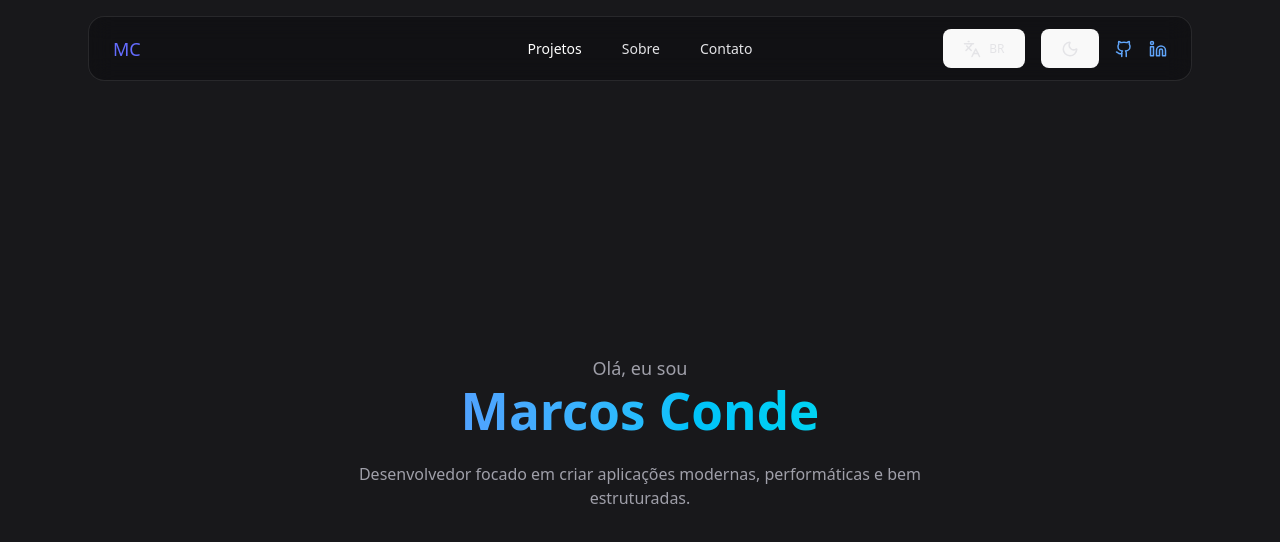
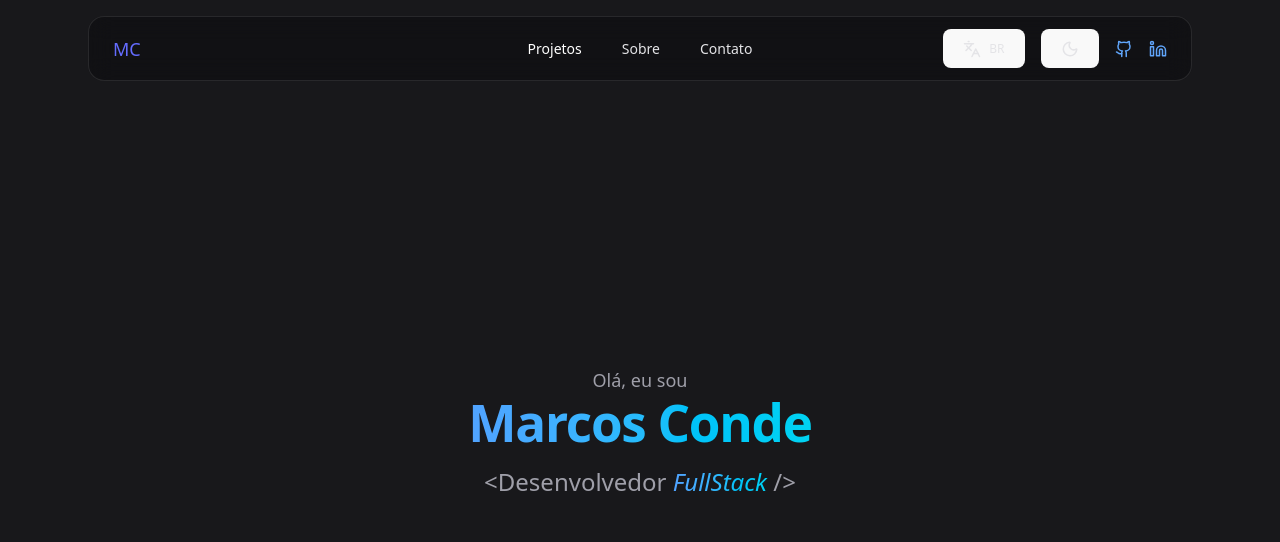
Before and after one commit to MarcosCondeJr/my-portfolio, a React (Vite) app: page / in a window 1280 px wide. Shown: the top 542 px of the page. Built offline with nearby package versions, Linux system fonts and the light colour scheme.

Commit message:
ref: ajustes na home

```diff
--- a/index.html
+++ b/index.html
@@ -4,6 +4,8 @@
     <meta charset="UTF-8" />
     <link rel="icon" href="src/assets/logo_MC.png" type="image/png">
     <meta name="viewport" content="width=device-width, initial-scale=1.0" />
+    <link rel="preconnect" href="https://fonts.googleapis.com">
+    <link href="https://fonts.googleapis.com/css2?family=Inter:wght@400;500;600;700;800;900&display=swap" rel="stylesheet">
     <title>Portfólio | Marcos Conde</title>
   </head>
   <body class="bg-white text-zinc-900 dark:bg-zinc-900 dark:text-zinc-200">
--- a/src/pages/Home.jsx
+++ b/src/pages/Home.jsx
@@ -7,30 +7,24 @@ export default function Home() {
           Olá, eu sou
         </span>
 
-        <h1 className="text-4xl md:text-6xl font-bold leading-tight text-zinc-800 dark:text-white">
-          <span className="bg-gradient-to-r from-blue-400 to-cyan-400 bg-clip-text text-transparent">Marcos Conde</span>
-        </h1>
+      <h1
+        className="
+          text-[3rem]
+          lg:text-[5rem]
+          font-bold
+          leading-none
+          tracking-tight
+          text-zinc-900 dark:text-white
+        "
+      >
+        <span className="bg-gradient-to-r from-blue-400 to-cyan-400 bg-clip-text text-transparent">
+          Marcos Conde
+        </span>
+      </h1>
 
-        <p className="mt-6 text-zinc-600 dark:text-zinc-400 max-w-xl">
-          Desenvolvedor focado em criar aplicações modernas, performáticas e bem estruturadas.
-        </p>
-
-
-        {/* <div className="mt-8 flex gap-4">
-          <a
-            href="#projects"
-            className="bg-gradient-to-r from-blue-400 to-cyan-400 text-transparent hover:bg-white text-white px-6 py-3 rounded-md font-medium transition"
-          >
-            <span className="dark:text-white text-blue-400">Ver Projetos</span>
-          </a>
-
-          <a
-            href="#contact"
-            className="border border-zinc-700 hover:border-blue-400 px-6 py-3 rounded-md font-medium transition"
-          >
-            <span className="text-blue-400">Contato</span>
-          </a>
-        </div> */}
+        <h2 className="mt-4 text-xl md:text-2xl font-medium text-zinc-600 dark:text-zinc-400">
+          &lt;Desenvolvedor <span className="bg-gradient-to-r from-blue-400 to-cyan-400 bg-clip-text text-transparent"><i>FullStack</i> </span>/&gt;
+        </h2>
       </div>
     </section>
   );
```
